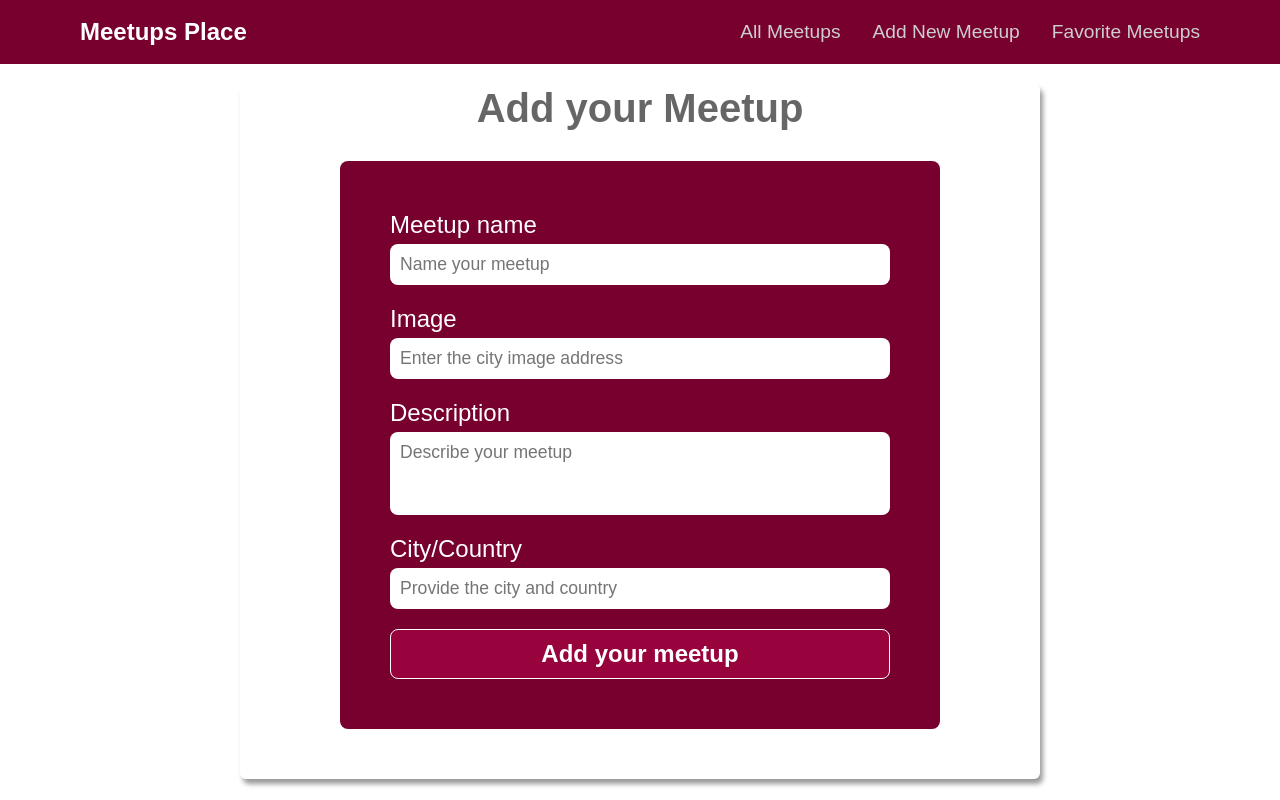
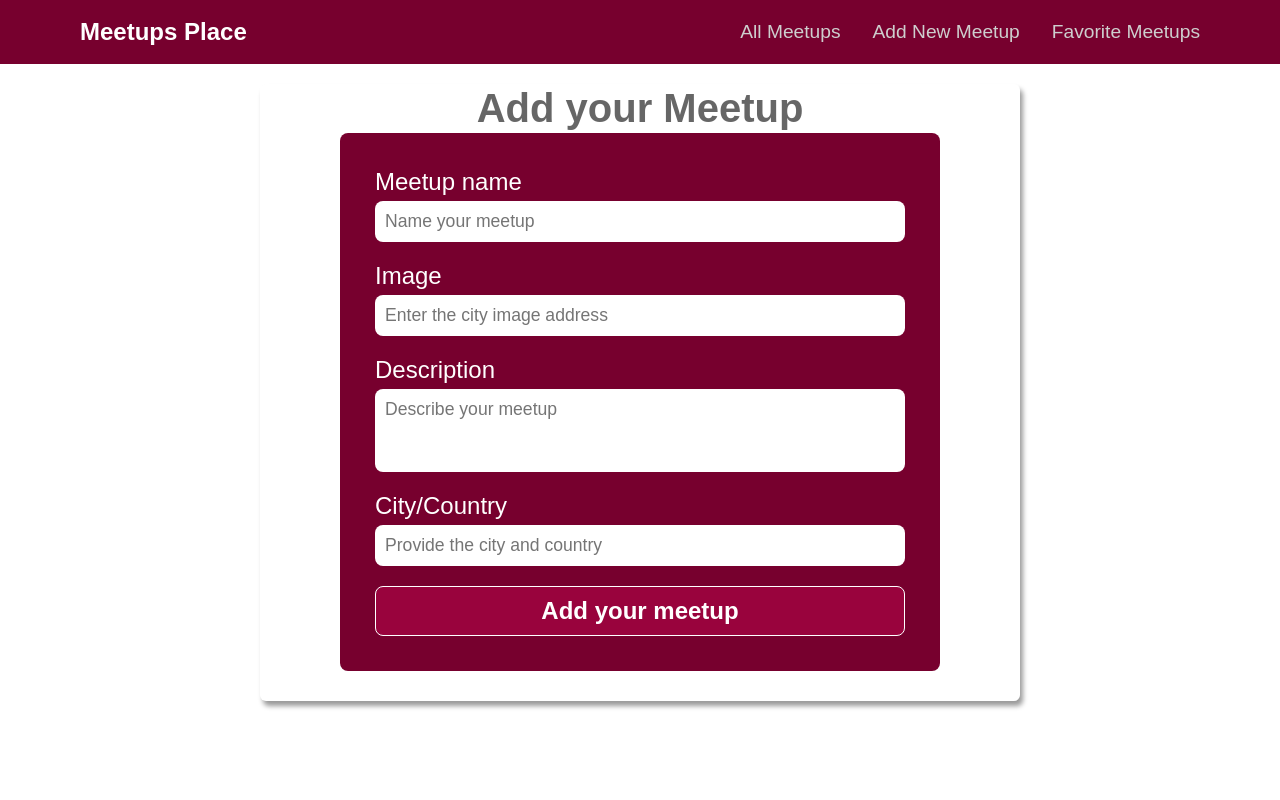
Before and after one commit to Gilmara-Git/Meetups, a React (Create React App) app: page /new-meetups in a window 1280 px wide. Built offline with nearby package versions, Linux system fonts and the light colour scheme; a web font is replaced by a local one.

Commit message:
refactor: forwarded the New  meetup object to the parent component through a Function and got rid of the Dummy array

```diff
--- a/src/components/NewMeetupForm/NewMeetupForm.module.css
+++ b/src/components/NewMeetupForm/NewMeetupForm.module.css
@@ -1,8 +1,8 @@
 
 .formContainer {
     background-color: #77002e;
-    padding: 50px;
-    margin: 30px 100px 50px 100px;
+    padding: 35px;
+    margin: 0px 80px 30px 80px;
     width: 600px;
     border-radius: 8px;
 }
--- a/src/components/NewMeetupForm/index.js
+++ b/src/components/NewMeetupForm/index.js
@@ -3,7 +3,7 @@ import classes from "./NewMeetupForm.module.css";
 import DUMMY_MEETUPS from "../../Dummy-data/DummyMeetup";
 
 
-const NewMeetupForm = () => {
+const NewMeetupForm = (props) => {
     const nameUseRef = useRef();
     const imageUseRef = useRef();
     const descriptionUseRef = useRef();
@@ -26,12 +26,14 @@ const NewMeetupForm = () => {
       location: enteredLocation,
     };
 
-    DUMMY_MEETUPS.push(newMeetup);
 
     nameUseRef.current.value = "";
     imageUseRef.current.value = "";
     descriptionUseRef.current.value = "";
     locationUseRef.current.value = "";
+
+    props.onAddMeetup(newMeetup);
+
   };
 
   return (
```
